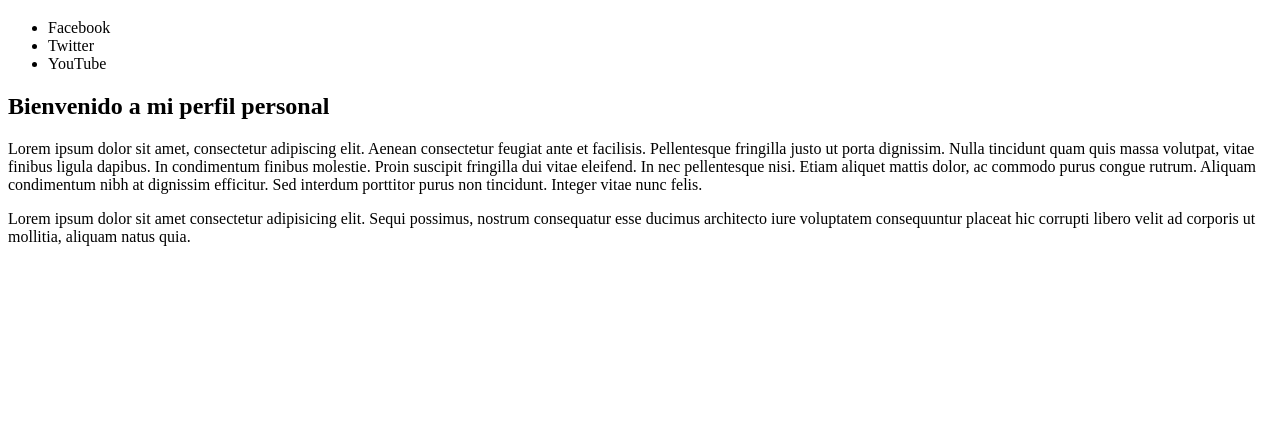
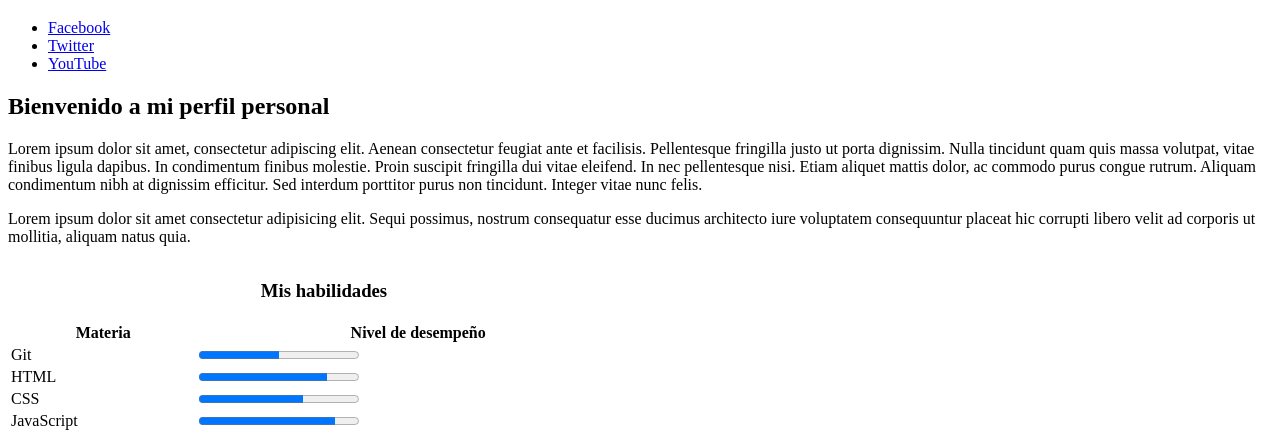
Before and after one commit to Miguelslo27/proyecto-perfil, a plain HTML site: page index.html in a window 1280 px wide. Shown: the part 513-954 px from the top of the page. Before the commit the page ends 800 px from the top, so only its background shows below. Drawn offline with Linux system fonts and the light colour scheme.

Commit message:
feature/personal-data - Agregue link a redes y habilidades

```diff
--- a/index.html
+++ b/index.html
@@ -12,14 +12,51 @@
   <h1>Miguel Angel Sosa</h1>
 
   <ul>
-    <li>Facebook</li>
-    <li>Twitter</li>
-    <li>YouTube</li>
+    <li><a href="https://facebook.com" target="red_social">Facebook</a></li>
+    <li><a href="https://twitter.com" target="red_social">Twitter</a></li>
+    <li><a href="https://youtube.com" target="red_social">YouTube</a></li>
   </ul>
 
   <h2>Bienvenido a mi perfil personal</h2>
 
   <p>Lorem ipsum dolor sit amet, consectetur adipiscing elit. Aenean consectetur feugiat ante et facilisis. Pellentesque fringilla justo ut porta dignissim. Nulla tincidunt quam quis massa volutpat, vitae finibus ligula dapibus. In condimentum finibus molestie. Proin suscipit fringilla dui vitae eleifend. In nec pellentesque nisi. Etiam aliquet mattis dolor, ac commodo purus congue rutrum. Aliquam condimentum nibh at dignissim efficitur. Sed interdum porttitor purus non tincidunt. Integer vitae nunc felis.</p>
   <p>Lorem ipsum dolor sit amet consectetur adipisicing elit. Sequi possimus, nostrum consequatur esse ducimus architecto iure voluptatem consequuntur placeat hic corrupti libero velit ad corporis ut mollitia, aliquam natus quia.</p>
+
+  <table width="50%">
+    <caption>
+      <h3>
+        Mis habilidades
+      </h3>
+    </caption>
+    <thead>
+      <tr>
+        <th>
+          Materia
+        </th>
+        <th>
+          Nivel de desempeño
+        </th>
+      </tr>
+    </thead>
+    <tfoot>
+      <tr>
+        <td>Git</td>
+        <td><progress max="100" value="50"></progress></td>
+      </tr>
+      <tr>
+        <td>HTML</td>
+        <td><progress max="100" value="80"></progress></td>
+      </tr>
+      <tr>
+        <td>CSS</td>
+        <td><progress max="100" value="65"></progress></td>
+      </tr>
+      <tr>
+        <td>JavaScript</td>
+        <td><progress max="100" value="85"></progress></td>
+      </tr>
+    </tfoot>
+  </table>
+
 </body>
 </html>
```
